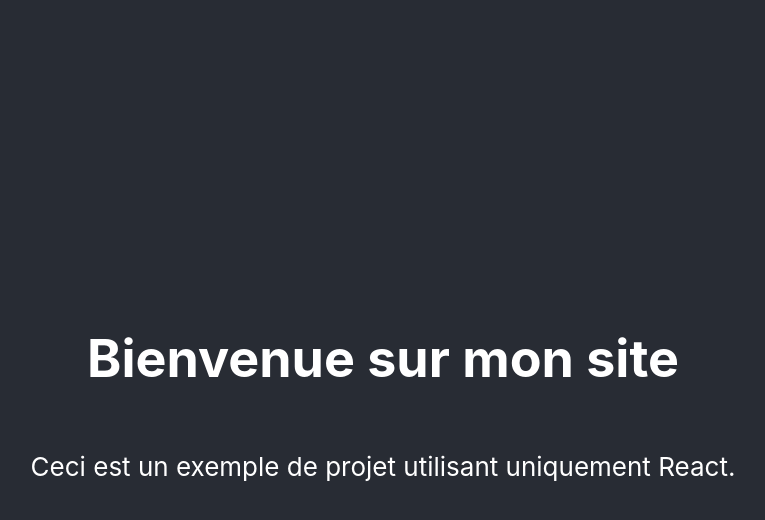
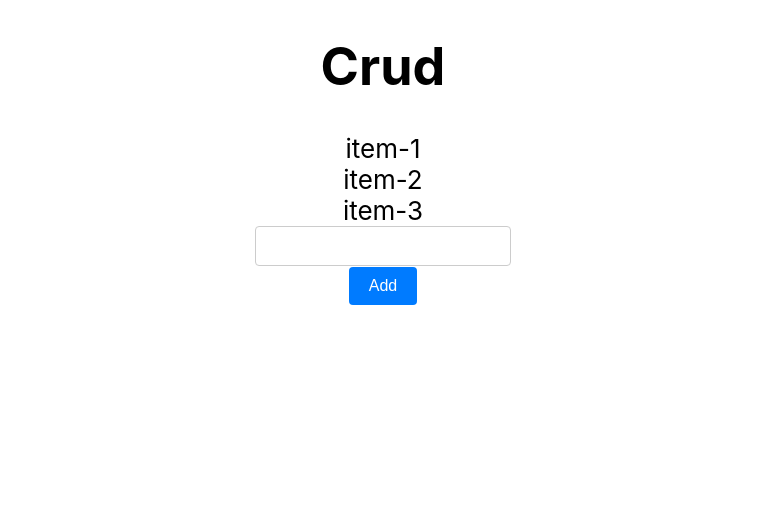
Before and after one commit to thonino/react-learn, a React (Create React App) app: page / in a window 1280 px wide. Shown: the top 520 px of the page, without its empty margins (257-1022 px from the left). Built offline with nearby package versions, Linux system fonts and the light colour scheme.

Commit message:
Crud : add , show

```diff
--- a/package.json
+++ b/package.json
@@ -8,6 +8,7 @@
     "@testing-library/user-event": "^13.5.0",
     "react": "^18.3.1",
     "react-dom": "^18.3.1",
+    "react-router-dom": "^6.25.1",
     "react-scripts": "5.0.1",
     "web-vitals": "^2.1.4"
   },
--- a/src/App.css
+++ b/src/App.css
@@ -1,38 +1,32 @@
-.App {
+.center {
   text-align: center;
 }
 
-.App-logo {
-  height: 40vmin;
-  pointer-events: none;
-}
-
-@media (prefers-reduced-motion: no-preference) {
-  .App-logo {
-    animation: App-logo-spin infinite 20s linear;
-  }
-}
-
-.App-header {
-  background-color: #282c34;
+.element {
   min-height: 100vh;
   display: flex;
   flex-direction: column;
   align-items: center;
-  justify-content: center;
   font-size: calc(10px + 2vmin);
-  color: white;
 }
 
-.App-link {
-  color: #61dafb;
+
+.btn {
+  padding: 10px 20px;
+  font-size: medium;
+  border: none;
+  background-color: #007bff;
+  color: white;
+  cursor: pointer;
+  border-radius: 4px;
 }
 
-@keyframes App-logo-spin {
-  from {
-    transform: rotate(0deg);
-  }
-  to {
-    transform: rotate(360deg);
-  }
+
+.input-form {
+  padding: 10px 20px;
+  font-size: medium;
+  border: 1px solid #ccc;
+  border-radius: 4px;
+  width: calc(100% - 62px);
+  box-sizing: border-box;
 }
--- a/src/App.js
+++ b/src/App.js
@@ -1,17 +1,16 @@
-import React from 'react';
+import React from 'react'
 import './App.css';
+import { Routes, Route } from 'react-router-dom';
+import Home from './components/Home/Home';
 
 function App() {
   return (
-    <div className="App">
-      <header className="App-header">
-        <h1>Bienvenue sur mon site</h1>
-        <main>
-        <p>Ceci est un exemple de projet utilisant uniquement React.</p>
-        </main>
-      </header>
+    <div >
+      <Routes>
+        <Route path="/" element={<Home/>}/>
+      </Routes>
     </div>
-  );
+  )
 }
 
-export default App;
+export default App
--- /dev/null
+++ b/src/components/Home/Home.js
@@ -0,0 +1,49 @@
+import React, { useState } from 'react'
+
+function Home() {
+  // Tab
+  const [ tabs, setTabs ] = useState([
+    { id : 0, nom : "item-1" },
+    { id : 1, nom : "item-2" },
+    { id : 2, nom : "item-3" }
+  ]);
+
+  // Create
+  const handleSubmit = (e) => {
+    const id = tabs.length;
+    const nom = e.target.newItem.value;
+    const newData = { id, nom};
+    nom && setTabs([...tabs, newData])
+    e.preventDefault();
+  }
+
+  // Edit
+  // const [updateItem,  setUpdateItem] = useState();
+  // const handleUpdate = (data) => {
+  //   const newTabs = tabs.map(tab =>
+  //     item.id === data.id ? { ...item, nom: updateItem} : item
+  //   );
+  //   setTabs(newTabs);
+  // }
+
+  return (
+    <div>
+      <header className="element">
+        <h1>Crud</h1>
+      {
+        tabs.map((data) =>
+        <div key={data.id}> {data.nom} </div>
+        )
+      }
+      <form onSubmit={handleSubmit} className='center'>
+        <input type="text" name="newItem" className='input-form'/>
+        <button type="submit" className="btn">
+          Add
+        </button>
+      </form>
+      </header>
+    </div>
+  )
+}
+
+export default Home
--- a/src/index.js
+++ b/src/index.js
@@ -3,12 +3,14 @@ import ReactDOM from 'react-dom/client';
 import './index.css';
 import App from './App';
 import reportWebVitals from './reportWebVitals';
+import { BrowserRouter } from 'react-router-dom';
 
 const root = ReactDOM.createRoot(document.getElementById('root'));
 root.render(
-  <React.StrictMode>
+  <BrowserRouter>
     <App />
-  </React.StrictMode>
+  </BrowserRouter>
+
 );
 
 reportWebVitals();
```
Also changed, not shown: stape.js (added, +40 -0 lines), 1 other file (tests, documents, lock files or other folders).
